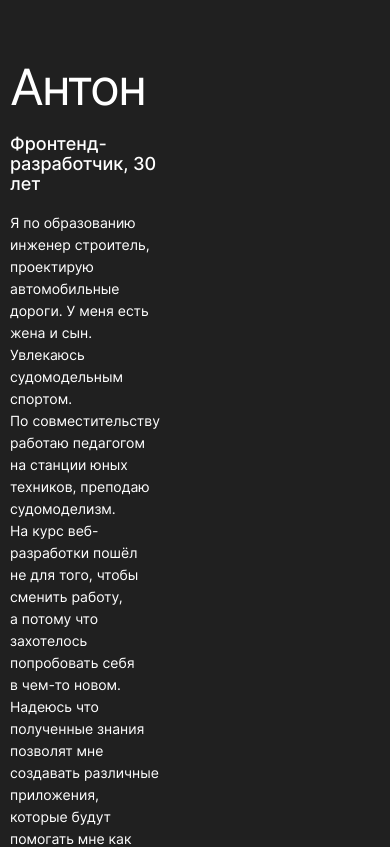
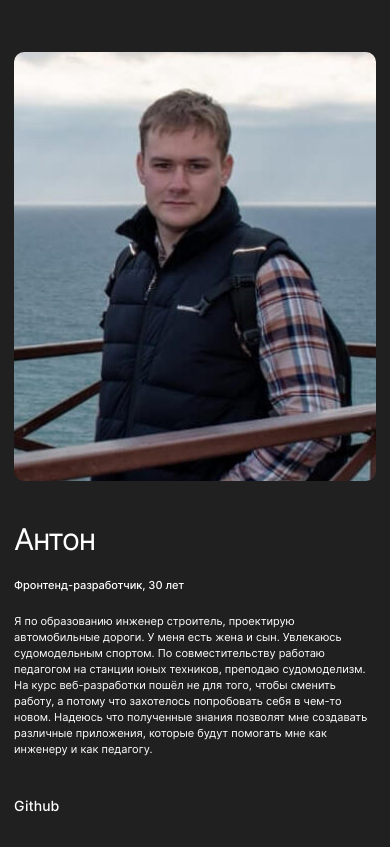
Before and after one commit to gans-AD/movies-explorer-api, a React (Create React App) app: page / in a window 390 px wide. Shown: the part 2180-3027 px from the top of the page. Built offline with nearby package versions, Linux system fonts and the light colour scheme.

Commit message:
feat: AboutMe адаптирован под различные размеры экрана

```diff
--- a/src/components/AboutMe/AboutMe.css
+++ b/src/components/AboutMe/AboutMe.css
@@ -1,6 +1,14 @@
-.about-me{
+.about-me {
   display: flex;
   margin: 66px auto 100px;
+  justify-content: space-between;
+}
+
+.about-me__info {
+  display: flex;
+  flex-direction: column;
+  justify-content: space-between;
+  max-width: 600px;
 }
 
 .about-me__title {
@@ -17,6 +25,7 @@
   line-height: 20px;
   font-weight: 500;
   color: #ffffff;
+  margin: 18px 0 26px;
 }
 
 .about-me__text {
@@ -25,13 +34,83 @@
   font-weight: 400;
   color: #ffffff;
   max-width: 600px;
+  margin: 0;
+}
+
+.about-me__link {
+  font-size: 14px;
+  line-height: 17px;
+  font-weight: 500;
+  color: #ffffff;
+  text-decoration: none;
+  margin-top: 40px;
 }
 
 .about-me__photo {
   background-image: url(../../images/student_photo.jpg);
   height: 327px;
-    width: 270px;
+  min-width: 270px;
   border-radius: 10px;
   background-size: cover;
-    margin: 0 0 0 270px;
+  margin-left: 49px;
 }
+
+@media screen and (max-width: 930px) {
+  .about-me__info {
+    max-width: 364px;
+    width: 55%;
+  }
+
+  .about-me__title {
+    font-size: 40px;
+    line-height: 40px;
+  }
+
+  .about-me__subtitle {
+    font-size: 12px;
+    line-height: 18px;
+    margin: 16px 0 20px;
+  }
+
+  .about-me__text {
+    font-size: 12px;
+    line-height: 18px;
+  }
+
+  .about-me__photo {
+    height: 307px;
+    min-width: 255px;
+  }
+}
+
+@media screen and (max-width: 568px) {
+  .about-me {
+    flex-direction: column-reverse;
+    margin: 60px auto 70px;
+  }
+
+  .about-me__info {
+    width: 100%;
+  }
+
+  .about-me__title {
+    font-size: 30px;
+    line-height: 36px;
+  }
+
+  .about-me__subtitle {
+    font-size: 11px;
+    line-height: 16px;
+    margin: 20px 0 20px;
+  }
+  .about-me__text {
+    font-size: 11px;
+    line-height: 16px;
+  }
+
+  .about-me__photo {
+    margin: 0 auto 40px;
+    width: 100%;
+    height: 110vw;
+  }
+}
--- a/src/components/AboutMe/AboutMe.js
+++ b/src/components/AboutMe/AboutMe.js
@@ -3,7 +3,7 @@ import "./AboutMe.css";
 function AboutMe() {
   return (
     <article className="about-me">
-      <div>
+      <div className="about-me__info">
         <h2 className="about-me__title">Антон</h2>
         <p className="about-me__subtitle">Фронтенд-разработчик, 30 лет</p>
         <p className="about-me__text">
@@ -16,9 +16,13 @@ function AboutMe() {
           полученные знания позволят мне создавать различные приложения, которые
           будут помогать мне как инженеру и&nbsp;как педагогу.
         </p>
+        <a
+        className="about-me__link"
+        href="https://github.com/gans-AD?tab=repositories"
+        target="_blank"
+        rel="noopener noreferrer">Github</a>
       </div>
       <div className="about-me__photo"></div>
-
     </article>
   );
 }
--- a/src/components/App/App.css
+++ b/src/components/App/App.css
@@ -22,6 +22,6 @@
 
 @media screen and (max-width: 430px) {
   .page {
-    padding: 0 10px;
+    padding: 0 14px;
   }
 }
```
Lines whose indentation alone changed are shown as unchanged.
